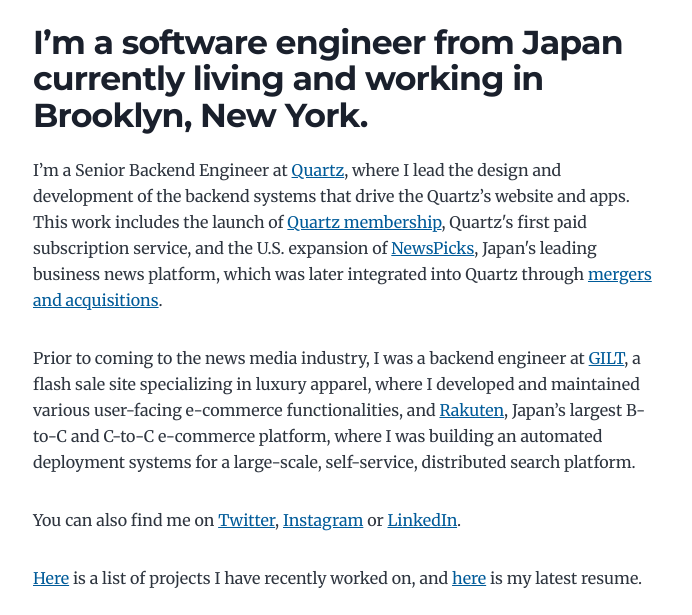
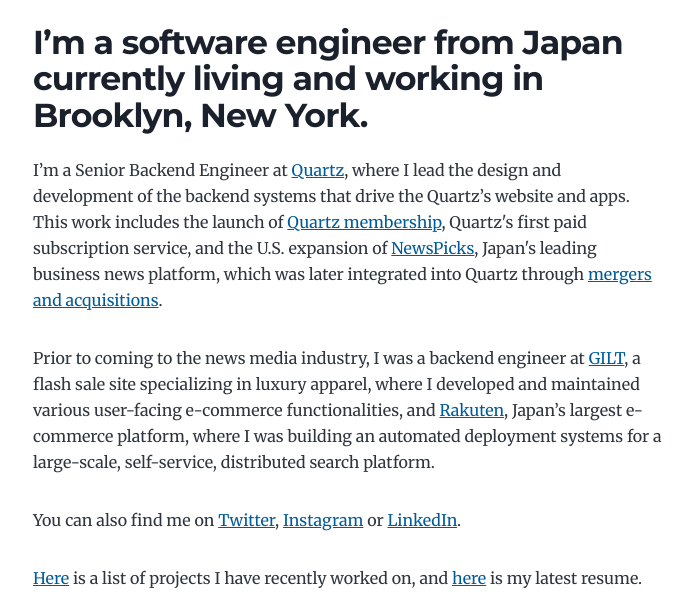
Before and after one commit to tatsuyaoiw/website, a Gatsby site: page /about in a window 1280 px wide. Shown: the part 185-800 px from the top of the page, without its empty margins (291-983 px from the left). Built offline with nearby package versions, Linux system fonts and the light colour scheme; Gatsby itself is replaced by a stand-in of ours.

Commit message:
Update about.js

```diff
--- a/src/pages/about.js
+++ b/src/pages/about.js
@@ -38,7 +38,7 @@
         <h2>I’m a software engineer from Japan currently living and working in Brooklyn, New York.</h2>
       </header>
 	    <p>I’m a Senior Backend Engineer at <a href="https://qz.com">Quartz</a>, where I lead the design and development of the backend systems that drive the Quartz’s website and apps. This work includes the launch of <a href="https://qz.com/subscribe/">Quartz membership</a>, Quartz's first paid subscription service, and the U.S. expansion of <a href="https://www.producthunt.com/posts/newspicks">NewsPicks</a>, Japan's leading business news platform, which was later integrated into Quartz through <a href="https://qz.com/1319054/quartz-sold-by-atlantic-media-to-uzabase-of-japan/">mergers and acquisitions</a>.</p>
-      <p>Prior to coming to the news media industry, I was a backend engineer at <a href="https://www.gilt.jp/">GILT</a>, a flash sale site specializing in luxury apparel, where I developed and maintained various user-facing e-commerce functionalities, and <a href="https://global.rakuten.com/corp/about/">Rakuten</a>, Japan’s largest B-to-C and C-to-C e-commerce platform, where I was building an automated deployment systems for a large-scale, self-service, distributed search platform.</p>
+      <p>Prior to coming to the news media industry, I was a backend engineer at <a href="https://www.gilt.jp/">GILT</a>, a flash sale site specializing in luxury apparel, where I developed and maintained various user-facing e-commerce functionalities, and <a href="https://global.rakuten.com/corp/about/">Rakuten</a>, Japan’s largest e-commerce platform, where I was building an automated deployment systems for a large-scale, self-service, distributed search platform.</p>
       <p>You can also find me on <a href="https://twitter.com/tatsuyaoiw">Twitter</a>, <a href="https://instagram.com/tatsuyaoiw">Instagram</a> or <a href="https://www.linkedin.com/in/tatsuyaoiw">LinkedIn</a>.</p>
       <p><Link to="/projects">Here</Link> is a list of projects I have recently worked on, and <a href="https://github.com/tatsuyaoiw/resume/blob/master/resume-2021.pdf">here</a> is my latest resume.</p>
       {avatar && (<Image fixed={avatar} alt={author?.name || ``}/>)}
```
